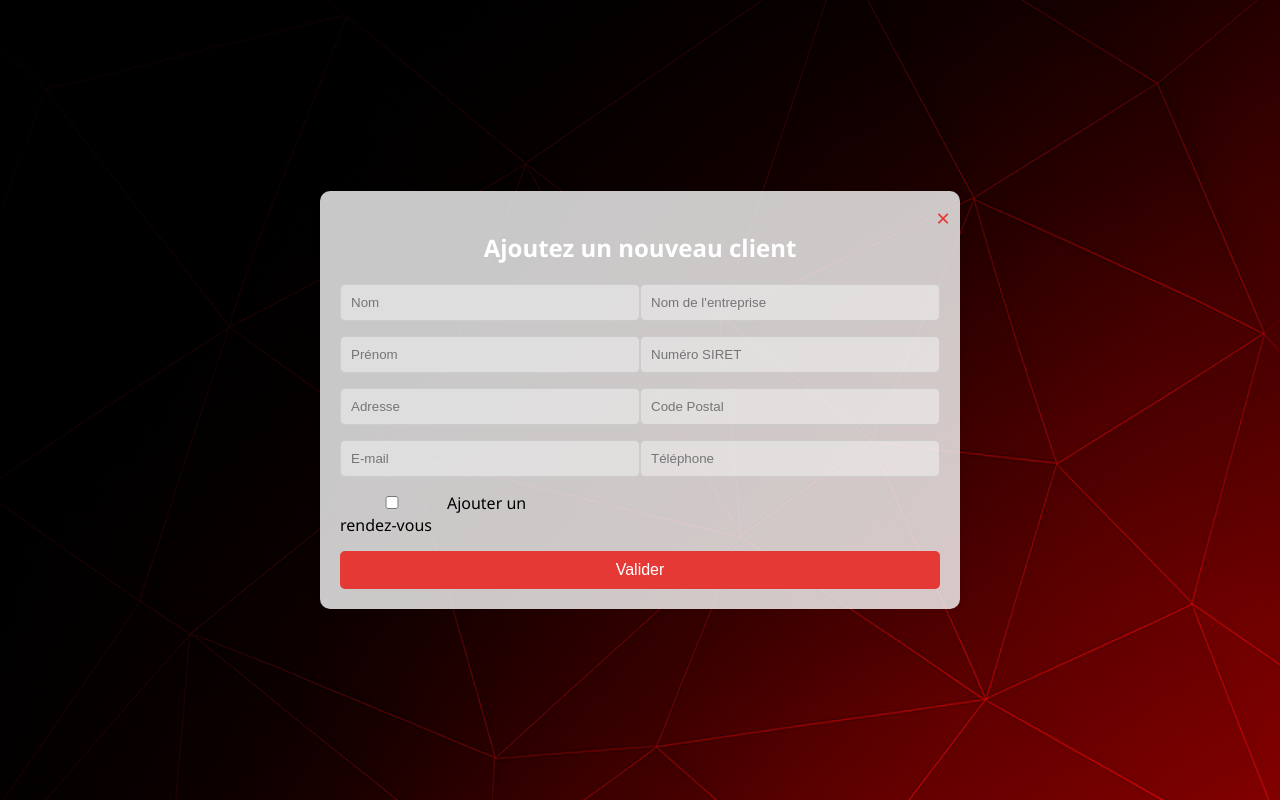
After one commit to RubioCareco/CRM_Visites, a Django app: page /new-client/ in a window 1280 px wide. The commit adds this page. Run offline with Django 5.2, Linux system fonts and the light colour scheme.

Commit message:
Ajout du bouton +  :ajouter un client

```diff
--- /dev/null
+++ b/front/static/front/css/new_client.css
@@ -0,0 +1,76 @@
+body, html {
+    margin: 0;
+    padding: 0;
+    font-family: 'Segoe UI', sans-serif;
+    height: 100%;
+    background: url('../img/background3.png') no-repeat center center fixed;
+    background-size: cover;
+}
+
+.modal {
+    display: flex;
+    justify-content: center;
+    align-items: center;
+    height: 100vh;
+}
+
+.modal-content {
+    background-color: rgba(250, 250, 250, 0.8);
+    padding: 20px;
+    border-radius: 10px;
+    width: 600px;
+    box-shadow: 0 0 10px rgba(0, 0, 0, 0.1);
+    position: relative;
+}
+
+.close-button {
+    position: absolute;
+    top: 10px;
+    right: 10px;
+    font-size: 24px;
+    cursor: pointer;
+    color: #e53935;
+}
+
+h2 {
+    text-align: center;
+    color: white;
+}
+
+.form-group {
+    display: flex;
+    justify-content: space-between;
+    margin-bottom: 15px;
+}
+
+.form-group input {
+    width: 48%;
+    padding: 10px;
+    border-radius: 5px;
+    border: 1px solid #ccc;
+    background-color: rgba(255, 255, 255, 0.4);
+    color: white;
+}
+
+.validate-button {
+    width: 100%;
+    padding: 10px;
+    border-radius: 5px;
+    border: none;
+    background-color: #e53935;
+    color: white;
+    cursor: pointer;
+    font-size: 16px;
+}
+
+.success-message {
+    position: fixed;
+    bottom: 20px;
+    left: 50%;
+    transform: translateX(-50%);
+    background-color: #4caf50;
+    color: white;
+    padding: 10px 20px;
+    border-radius: 5px;
+    display: none; /* Affichez-le lorsque nécessaire */
+}
--- /dev/null
+++ b/front/templates/front/new_client.html
@@ -0,0 +1,43 @@
+<!DOCTYPE html>
+<html lang="fr">
+<head>
+  <meta charset="UTF-8">
+  <meta name="viewport" content="width=device-width, initial-scale=1.0">
+  <title>Ajouter un nouveau client</title>
+  {% load static %}
+  <link rel="stylesheet" href="{% static 'front/css/new_client.css' %}">
+</head>
+<body>
+  <div class="modal">
+    <div class="modal-content">
+      <span class="close-button">&times;</span>
+      <h2>Ajoutez un nouveau client</h2>
+      <form>
+        <div class="form-group">
+          <input type="text" placeholder="Nom">
+          <input type="text" placeholder="Nom de l'entreprise">
+        </div>
+        <div class="form-group">
+          <input type="text" placeholder="Prénom">
+          <input type="text" placeholder="Numéro SIRET">
+        </div>
+        <div class="form-group">
+          <input type="text" placeholder="Adresse">
+          <input type="text" placeholder="Code Postal">
+        </div>
+        <div class="form-group">
+          <input type="email" placeholder="E-mail">
+          <input type="text" placeholder="Téléphone">
+        </div>
+        <div class="form-group">
+          <label><input type="checkbox"> Ajouter un rendez-vous</label>
+        </div>
+        <button type="submit" class="validate-button">Valider</button>
+      </form>
+    </div>
+  </div>
+  <div class="success-message">
+    Client ajouté avec succès
+  </div>
+</body>
+</html>
--- a/front/urls.py
+++ b/front/urls.py
@@ -7,4 +7,6 @@ urlpatterns = [
      path('reset-password/', views.reset_password, name='reset_password'),
      path('new-password/', views.new_password, name='new_password'),
      path('dashboard/', views.dashboard, name='dashboard'),
+     path('new-client/', views.new_client, name='new_client'),
+     path('add-rdv/', views.add_rdv, name='add_rdv'),
 ]
--- a/front/views.py
+++ b/front/views.py
@@ -12,3 +12,9 @@ def new_password(request):
 
 def dashboard(request):
     return render(request, 'front/dashboard.html')
+
+def new_client(request):
+    return render(request, 'front/new_client.html')
+
+def add_rdv(request):
+    return render(request, 'front/add_rdv.html')
```
Also changed, not shown: front/static/front/css/dashboard.css (+36 -0 lines), front/templates/front/dashboard.html (+60 -16 lines), front/static/front/css/add_rdv.css (added), front/templates/front/add_rdv.html (added).
